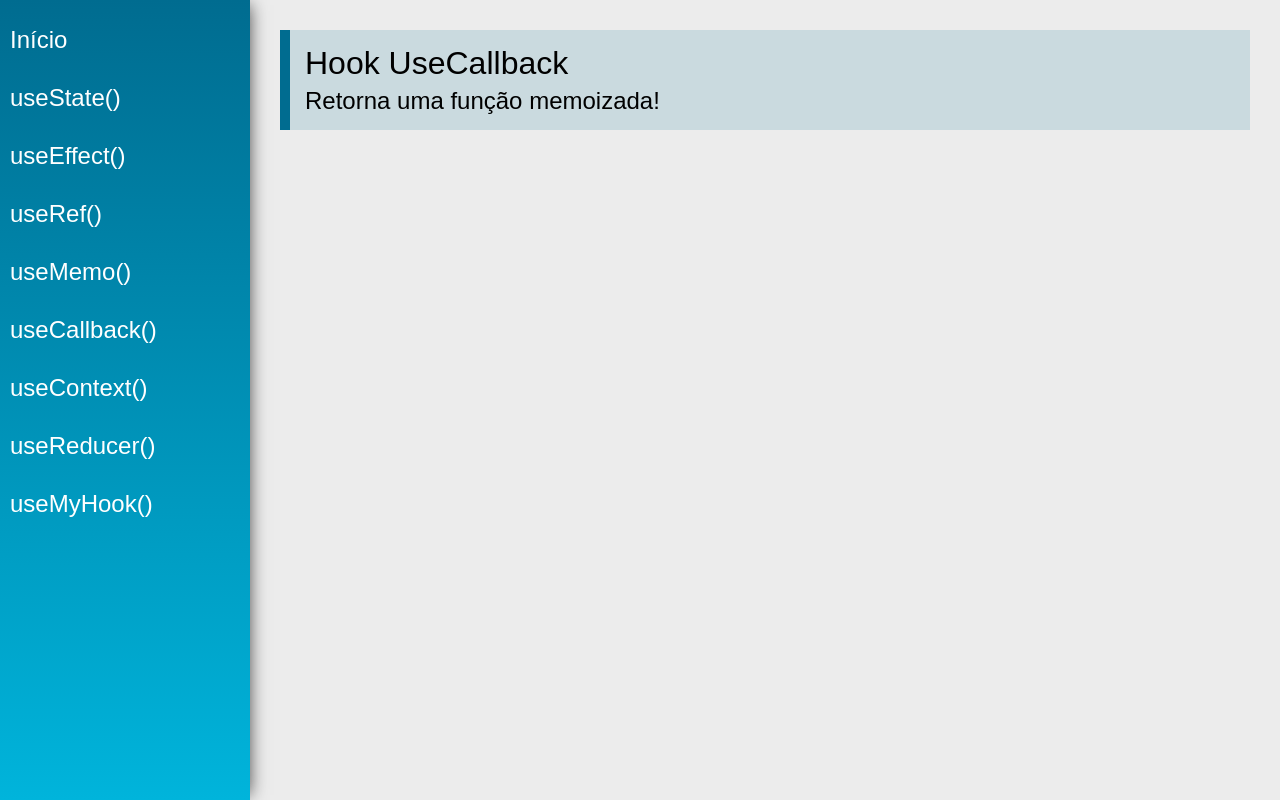
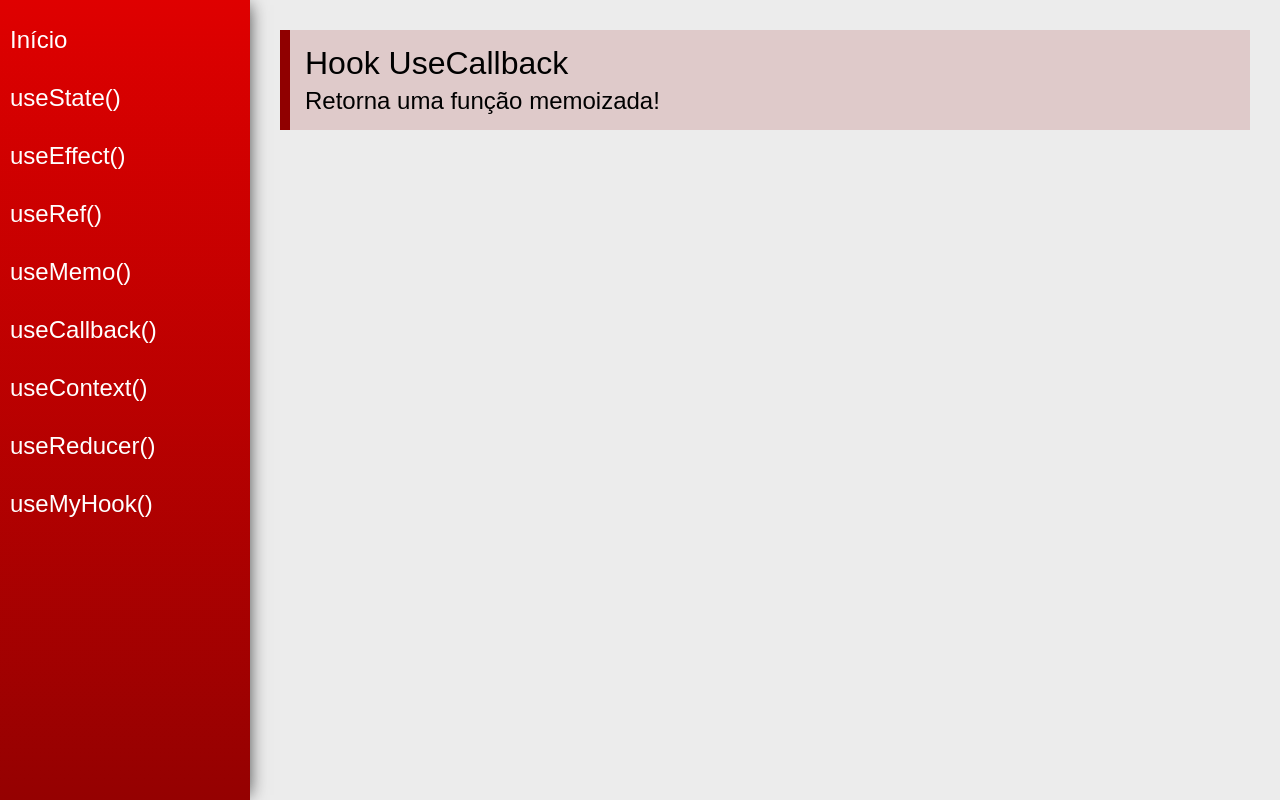
Before and after one commit to gustavo-silva-clear/React_Hooks, a React (Create React App) app: page /useCallback in a window 1280 px wide. Built offline with nearby package versions, Linux system fonts and the light colour scheme.

Commit message:
feat: useState #02

```diff
--- a/src/components/layout/Menu.css
+++ b/src/components/layout/Menu.css
@@ -2,7 +2,7 @@
     display: flex;
     flex-basis: 250px;
 
-    background: linear-gradient(to top, #00b4db, #006c90);
+    background: linear-gradient(to top, #950101, #df0000);
 
     z-index: 1;
     -webkit-box-shadow: 4px 0px 17px -5px rgba(0,0,0,0.75);
--- a/src/components/layout/PageTitle.css
+++ b/src/components/layout/PageTitle.css
@@ -1,7 +1,7 @@
 .PageTitle {
-    border-left: 10px solid #006c90;
+    border-left: 10px solid #900000;
     padding: 15px;
-    background: #006c9025;
+    background: #90000025;
     margin-bottom: 40px;
 }
 
--- a/src/components/layout/SectionTitle.css
+++ b/src/components/layout/SectionTitle.css
@@ -1,5 +1,5 @@
 .SectionTitle {
-    border-bottom: 3px solid #006c90;
+    border-bottom: 3px solid #900000;
 }
 
 .SectionTitle h3 {
--- a/src/index.css
+++ b/src/index.css
@@ -25,7 +25,7 @@
     padding: 15px 35px;
     border: none;
     outline: none;
-    background-color: #0092c3;
+    background-color: #c30000;
 
     font-size: 2rem;
     color: #fff;
--- a/src/views/examples/UseState.jsx
+++ b/src/views/examples/UseState.jsx
@@ -5,6 +5,7 @@
 const UseState = (props) => {
 
     const [count, setCount] = useState(0)
+    const [name , setName] = useState("hehe")
 
     return (
         <div className="UseState">
@@ -27,6 +28,8 @@
 
             <SectionTitle title="Exercicio #02" />
 
+            <input type="text" className="input" value={name} onChange={e => setName(e.target.value)}/>
+
         </div>
     )
 }
```
